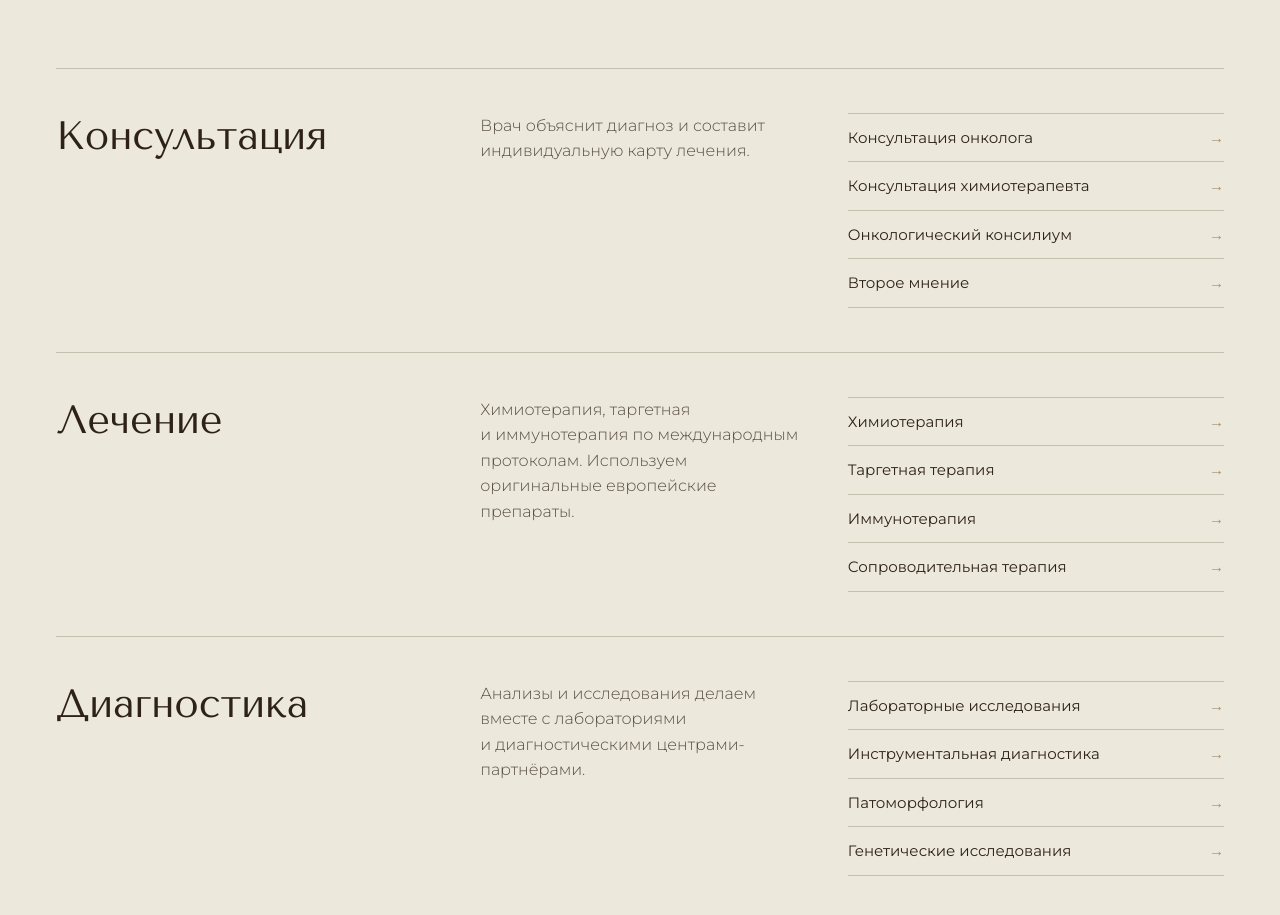
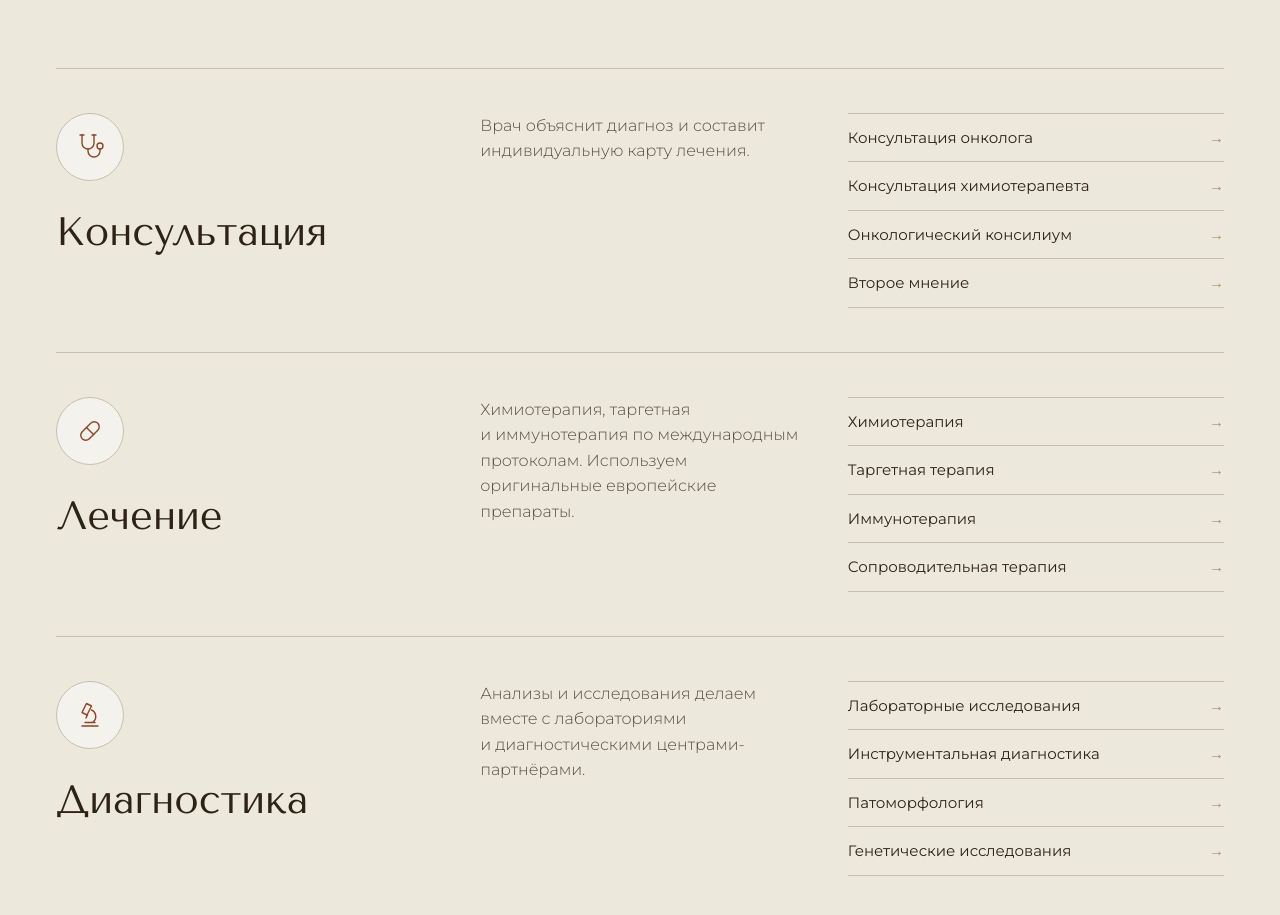
Before and after one commit to Majewski-Yura/ledin-clinic-redesign, a plain HTML site: page index.html in a window 1280 px wide. Shown: the part 1173-2088 px from the top of the page. Drawn offline with nearby package versions, Linux system fonts and the light colour scheme.

Commit message:
Иконки направлений
Co-Authored-By: Claude Opus 5.5 <noreply@anthropic.com>

```diff
--- a/index.html
+++ b/index.html
@@ -309,6 +309,14 @@ html,body{overflow-x:clip}
   .reveal{opacity:1;transform:none}
   .chief__photo{transform:none}
 }
+
+/* ===== Иконки направлений ===== */
+.service__title{display:flex;flex-direction:column;align-items:flex-start;gap:28px}
+.service__icon{width:68px;height:68px;border-radius:50%;border:1px solid var(--linen);display:grid;place-items:center;color:var(--rust);
+  background:rgba(255,255,255,.45);transition:background .45s ease,color .45s ease,border-color .45s ease,transform .45s cubic-bezier(.2,.7,.2,1)}
+.service__icon svg{width:32px;height:32px;fill:none;stroke:currentColor;stroke-width:1.4;stroke-linecap:round;stroke-linejoin:round}
+.service:hover .service__icon{background:var(--rust);border-color:var(--rust);color:#fff;transform:rotate(-8deg)}
+@media (max-width:900px){.service__title{flex-direction:row;align-items:center;gap:18px}.service__icon{width:56px;height:56px;flex:none}}
 </style>
 </head>
 <body>
@@ -358,7 +366,7 @@ html,body{overflow-x:clip}
 
   <div class="services__grid">
     <article class="service">
-      <h3>Консультация</h3>
+      <div class="service__title"><span class="service__icon" aria-hidden="true"><svg viewBox="0 0 32 32"><path d="M8 4v8a6 6 0 0 0 12 0V4"/><path d="M6 4h4M18 4h4"/><path d="M14 18v2a6 6 0 0 0 12 0v-2"/><circle cx="26" cy="15" r="3"/></svg></span><h3>Консультация</h3></div>
       <p>Врач объяснит диагноз и&nbsp;составит индивидуальную карту лечения.</p>
       <ul>
         <li><a href="#">Консультация онколога</a></li>
@@ -368,7 +376,7 @@ html,body{overflow-x:clip}
       </ul>
     </article>
     <article class="service">
-      <h3>Лечение</h3>
+      <div class="service__title"><span class="service__icon" aria-hidden="true"><svg viewBox="0 0 32 32"><g transform="rotate(-45 16 16)"><rect x="5" y="11" width="22" height="10" rx="5"/><path d="M16 11v10"/></g></svg></span><h3>Лечение</h3></div>
       <p>Химиотерапия, таргетная и&nbsp;иммунотерапия по&nbsp;международным протоколам. Используем оригинальные европейские препараты.</p>
       <ul>
         <li><a href="#">Химиотерапия</a></li>
@@ -378,7 +386,7 @@ html,body{overflow-x:clip}
       </ul>
     </article>
     <article class="service">
-      <h3>Диагностика</h3>
+      <div class="service__title"><span class="service__icon" aria-hidden="true"><svg viewBox="0 0 32 32"><path d="M12.5 4.5l5 2.5-4.5 9-5-2.5z"/><path d="M13.6 15.6L12 19"/><path d="M17.5 11a7 7 0 0 1 1.5 12"/><path d="M8 27h16"/><path d="M11 23.5h10"/></svg></span><h3>Диагностика</h3></div>
       <p>Анализы и&nbsp;исследования делаем вместе с&nbsp;лабораториями и&nbsp;диагностическими центрами-партнёрами.</p>
       <ul>
         <li><a href="#">Лабораторные исследования</a></li>
```
